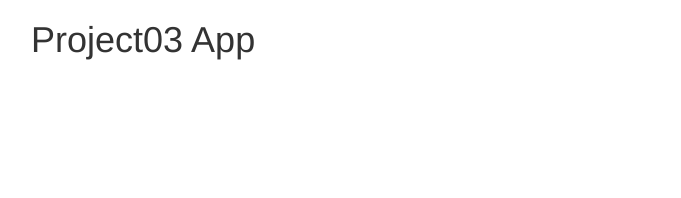
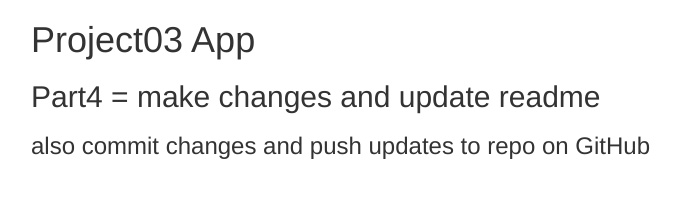
Before and after one commit to aja025/Project03, a plain HTML site: page wwwroot/index.html in a window 1280 px wide. Shown: the whole page, without its empty margins (39-720 px from the left). Drawn offline with Linux system fonts and the light colour scheme.

Commit message:
part 4 edits of projects

```diff
--- a/wwwroot/index.html
+++ b/wwwroot/index.html
@@ -3,7 +3,7 @@
     <meta charset="UTF-8">
     <meta name="viewport" content="width=device-width, initial-scale=1.0">
     <meta http-equiv="X-UA-Compatible" content="ie=edge">
-    <title>Project03 App</title>
+    <title>Project03 App || part 4 is make changes</title>
     <link href="/libs/bootstrap.min.css" rel="stylesheet" />
     <link href="/libs/bootstrap-theme.min.css" rel="stylesheet" />
     <base href="/" />
@@ -12,6 +12,9 @@
     <div class="container">
 
         <h1>Project03 App</h1>
+        <h2>Part4 = make changes and update readme</h2>
+        <h3> also commit changes and push updates to repo on GitHub</h3>
+
 
         <ui-view></ui-view>
 
```
Also changed, not shown: wwwroot/styles.css (added).
